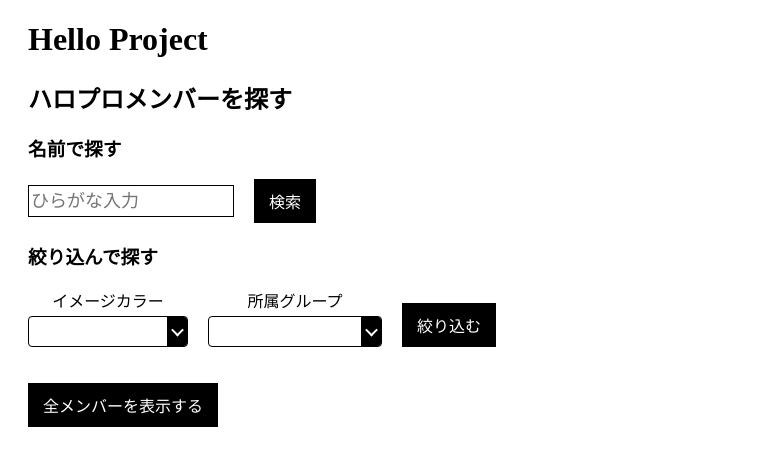
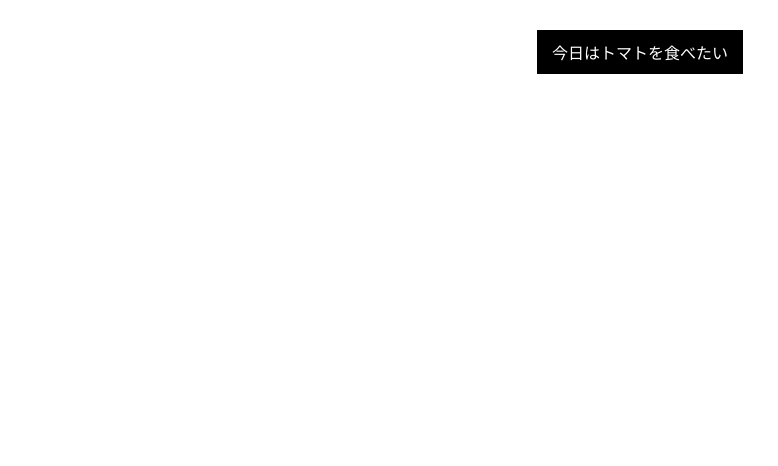
Before and after one commit to kanae-81/hello-project, a React app: page / in a window 1280 px wide. Shown: the top 466 px of the page, without its empty margins (0-778 px from the left). Built offline with nearby package versions, Linux system fonts and the light colour scheme.

Commit message:
fix: ボタンコンポーネントの例

```diff
--- a/src/client/App.tsx
+++ b/src/client/App.tsx
@@ -2,6 +2,7 @@
 import TopPage from "./components/Pages/Top";
 import {BrowserRouter as Router, Route } from "react-router-dom"
 import DetailPage from "./components/Pages/Detail";
+import Button from "./components/Atoms/Bottun";
 
 const app = (): JSX.Element => {
   return (
--- /dev/null
+++ b/src/client/components/Atoms/Bottun/index.tsx
@@ -0,0 +1,23 @@
+import React from "react";
+import Presentation from './presentation'
+
+export type Props = {
+    handleClick: () => void;
+    displayText: string;
+}
+
+const Button = ({ text }: {text: string} ): JSX.Element => {
+    // ロジックをここに書いてく
+    const displayText = `今日は${text}を食べたい`;
+    const handleClick = () => {
+        const wordList = ["食べる", "食べない", "お腹空いてない", "他のがいい"];
+        const wordCount = wordList.length - 1;
+        const random = Math.floor(Math.random() * (wordCount + 1));
+        alert(wordList[random]);
+    };
+    return (
+        <Presentation handleClick={handleClick} displayText={displayText} />
+    );
+};
+
+export default Button;
--- /dev/null
+++ b/src/client/components/Atoms/Bottun/presentation.tsx
@@ -0,0 +1,29 @@
+import React from "react";
+import styled from 'styled-components';
+import {Props} from './index'
+
+const Button = styled.button`
+    padding: 10px 15px;
+    background: #000;
+    color: #fff;
+    outline: none;
+    cursor: pointer;
+    border: none;
+    font-size: 16px;
+    transition: opacity 0.2s;
+    &:hover {
+        opacity: 0.7;
+    }
+`;
+
+const Presentation = ({handleClick, displayText}:Props): JSX.Element => {
+    return (
+      <>
+        <Button type="button" onClick={handleClick}>
+          {displayText}
+        </Button>
+      </>
+    );
+};
+
+export default Presentation;
--- a/src/client/components/Atoms/Btn/index.tsx
+++ b/src/client/components/Atoms/Btn/index.tsx
@@ -7,7 +7,8 @@
     className?: string;
 }
 
-const Btn = ({handleClick, text, className}:Props): JSX.Element => {
+const Btn = ({...props}:Props): JSX.Element => {
+    const {handleClick, text, className} = props;
     return (
     <>
         <Presentation handleClick={handleClick} text={text} className={className} />
--- a/src/client/components/Pages/Top.tsx
+++ b/src/client/components/Pages/Top.tsx
@@ -1,9 +1,17 @@
 import React from "react";
-import Top from '../Tempalte/Top'
+import styled from "styled-components";
+import Button from "../Atoms/Bottun";
+// import Top from '../Tempalte/Top'
+const Div = styled.div`
+margin: 30px auto;
+text-align: center;
+`
 
 const TopPage = (): JSX.Element => {
     return (
-        <Top />
+        <Div>
+            <Button text='トマト' />
+        </Div>
     );
 };
 
--- a/src/client/modules/reducers.ts
+++ b/src/client/modules/reducers.ts
@@ -32,6 +32,7 @@
 //         type: 'FETCH_ALLDATA_SUCCEED' | 'SEARCH_NAME_SUCCEED' | 'SEARCH_DETAILS_SUCCEED';
 //         payload: Member[];
 //     };
+
 type ActionType = {
   type: string;
   payload?: string | Member[] | { id: string; value: string };
--- a/src/client/sagas/saga.ts
+++ b/src/client/sagas/saga.ts
@@ -8,8 +8,7 @@
 const BASE_URL = "http://localhost:3001/api/v1";
 
 const fetchMembers = async (url: string) => {
-  const encoded = encodeURI(url);
-  const res = await fetch(encoded);
+  const res = await fetch(url);
   const result = await res.json();
   return result;
 };
```
